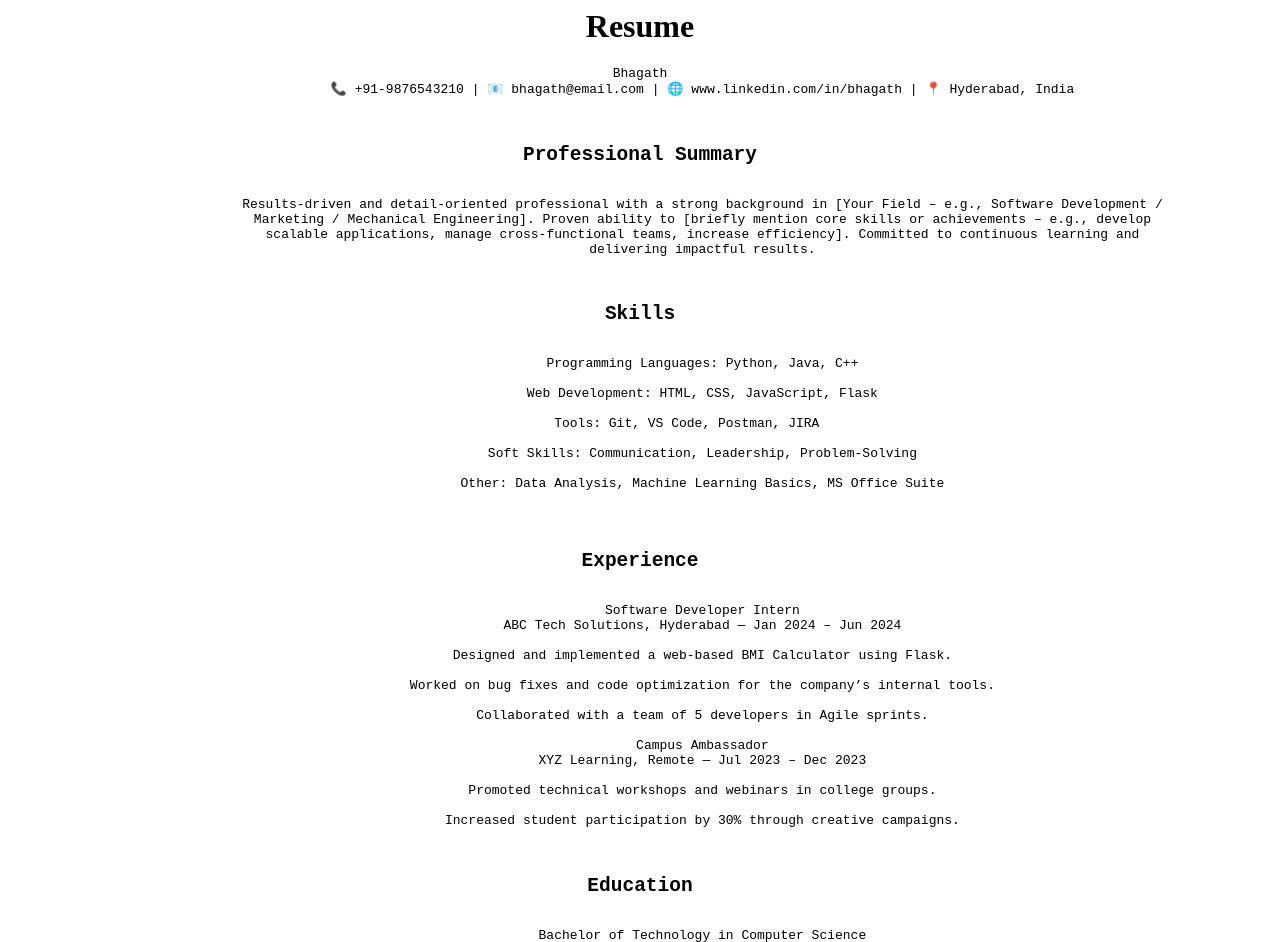
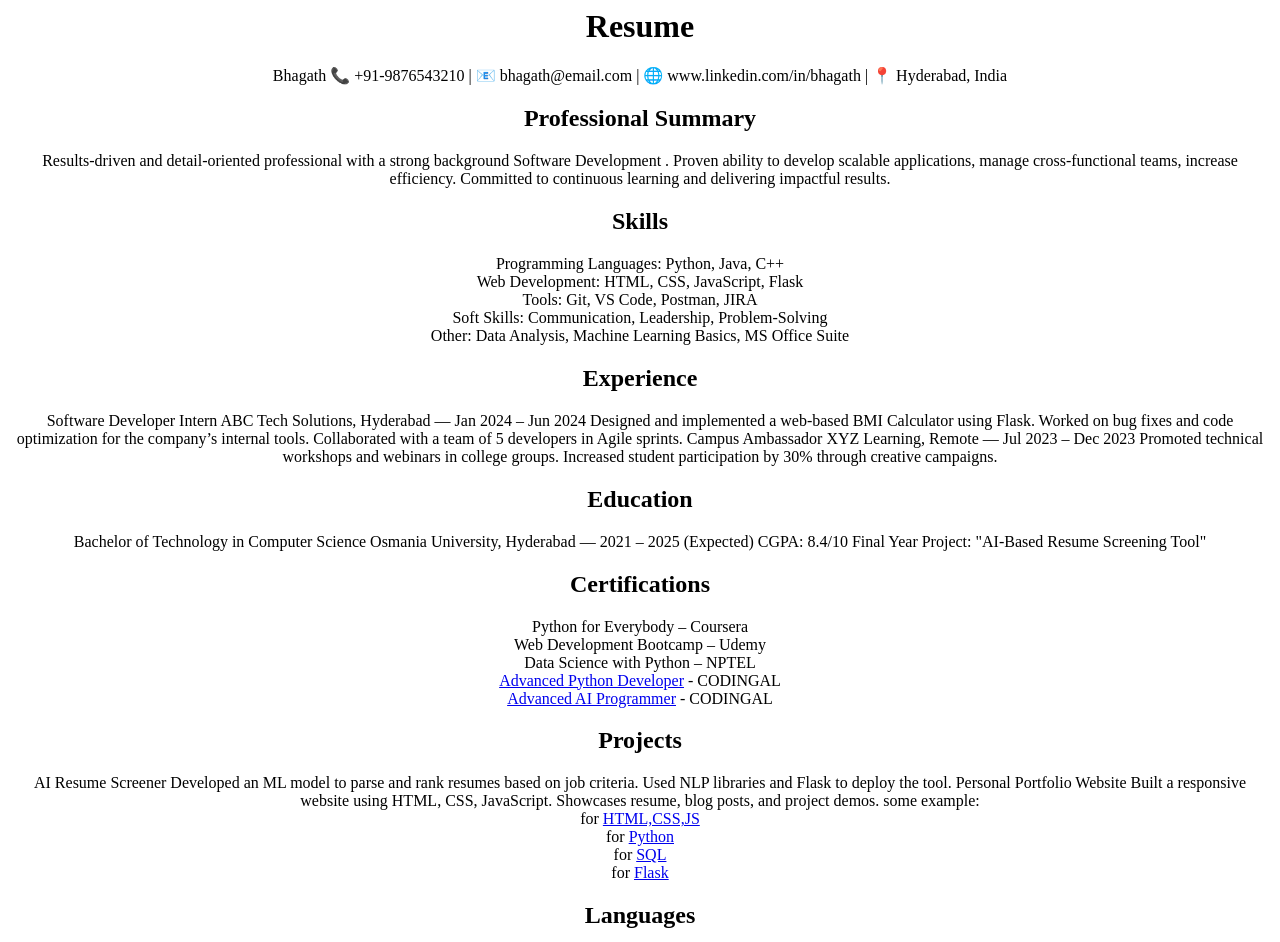
Before and after one commit to Bhagath554/create-resume, a plain HTML site: page template/index.html in a window 1280 px wide. Shown: the top 942 px of the page. Drawn offline with Linux system fonts and the light colour scheme.

Commit message:
Resume creation

```diff
--- /dev/null
+++ b/static/style.css
@@ -0,0 +1,49 @@
+* {
+    margin: 0;
+    padding: 0;
+    box-sizing: border-box;
+}
+
+
+body {
+    font-family: Arial, sans-serif;
+    background-color: orange;
+    display: flex;
+    justify-content: center;
+    align-items: center;
+    height: 100vh;
+    margin: 0;
+}
+
+
+.container {
+    background-color: white;
+    padding: 20px;
+    border-radius: 8px;
+    box-shadow: 0 4px 10px rgba(0, 0, 0, 0.1);
+    width: 100%;
+    max-width: 400px;
+}
+
+
+h2 {
+    text-align: center;
+    margin-bottom: 20px;
+    color: #333;
+}
+  a:link {
+      color: blue;
+  }
+
+  /* default, unvisited */
+  a:visited {
+      color: red;
+  }
+
+  a:hover {
+      color: orangered;
+  }
+
+  a:hover {
+      text-decoration: underline;
+  }
--- a/template/iindex.html
+++ b/template/index.html
@@ -2,7 +2,8 @@
 
 <head>
     <title>Resume</title>
-    <link rel="stylesheet" type="text/css" href="static/styles/styles.css">
+<link rel="stylesheet" type="text/css" href="static/styles/styles.css">
+
     </link>
 
 </head>
@@ -12,27 +13,27 @@
         <div align="center" class="border">
             <div class="header">
                 <h1 class="word">Resume</h1>
-                <p><pre>Bhagath
+                <p>Bhagath
                 📞 +91-9876543210 | 📧 bhagath@email.com | 🌐 www.linkedin.com/in/bhagath | 📍 Hyderabad, India
 
         <h2>Professional Summary</h2>
-                Results-driven and detail-oriented professional with a strong background in [Your Field – e.g., Software Development /
-                Marketing / Mechanical Engineering]. Proven ability to [briefly mention core skills or achievements – e.g., develop
-                scalable applications, manage cross-functional teams, increase efficiency]. Committed to continuous learning and
+                Results-driven and detail-oriented professional with a strong background  Software Development
+                . Proven ability to  develop
+                scalable applications, manage cross-functional teams, increase efficiency. Committed to continuous learning and
                 delivering impactful results.
 
         <h2>Skills</h2>
-                Programming Languages: Python, Java, C++
+                Programming Languages: Python, Java, C++<br>
 
-                Web Development: HTML, CSS, JavaScript, Flask
+                Web Development: HTML, CSS, JavaScript, Flask<br>
 
-            Tools: Git, VS Code, Postman, JIRA
+            Tools: Git, VS Code, Postman, JIRA<br>
 
-                Soft Skills: Communication, Leadership, Problem-Solving
+                Soft Skills: Communication, Leadership, Problem-Solving<br>
 
                 Other: Data Analysis, Machine Learning Basics, MS Office Suite
-                </pre>
-                <pre>
+
+
         <h2>Experience</h2>
                 Software Developer Intern
                 ABC Tech Solutions, Hyderabad — Jan 2024 – Jun 2024
@@ -59,11 +60,14 @@
                 Final Year Project: "AI-Based Resume Screening Tool"
 
         <h2>Certifications</h2>
-                Python for Everybody – Coursera
+                Python for Everybody – Coursera<br>
 
-                Web Development Bootcamp – Udemy
+                Web Development Bootcamp – Udemy<br>
 
-                Data Science with Python – NPTEL
+                Data Science with Python – NPTEL<br>
+
+                <a href="https://acrobat.adobe.com/id/urn:aaid:sc:AP:f355f517-b00c-42cd-a83e-5174add7cb4b">Advanced Python Developer</a> - CODINGAL<br>
+                <a href="https://acrobat.adobe.com/id/urn:aaid:sc:AP:a5965a25-d6ff-4e82-9156-032d5cf09ef3">Advanced AI Programmer</a> - CODINGAL
 
         <h2>Projects</h2>
             AI Resume Screener
@@ -74,14 +78,14 @@
                 Built a responsive website using HTML, CSS, JavaScript.
 
              Showcases resume, blog posts, and project demos.
-some example: for <a href="https://replit.com/join/cqffzjslka-bhagatpinnaka">HTML,CSS,JS</a><br>
-                            for <a href="https://github.com/Bhagath554/Python.git">Python</a>
-                            for <a href ="https://github.com/Bhagath554/SQL.git">SQL</a>
+some example:<br> for <a href="https://replit.com/join/cqffzjslka-bhagatpinnaka">HTML,CSS,JS</a><br>
+                            for <a href="https://github.com/Bhagath554/Python.git">Python</a><br>
+                            for <a href ="https://github.com/Bhagath554/SQL.git">SQL</a><br>
                             for <a href="https://github.com/Bhagath554/user-login.git">Flask</a>
         <h2>Languages</h2>
-            English – Fluent
-            Telugu – Native
-            Hindi – Intermediate</p></pre>
+            English – Fluent<br>
+            Telugu – Native<br>
+            Hindi – Intermediate</p>
 </div>
 </div>
 </div>
```
Also changed, not shown: 1 other file.
